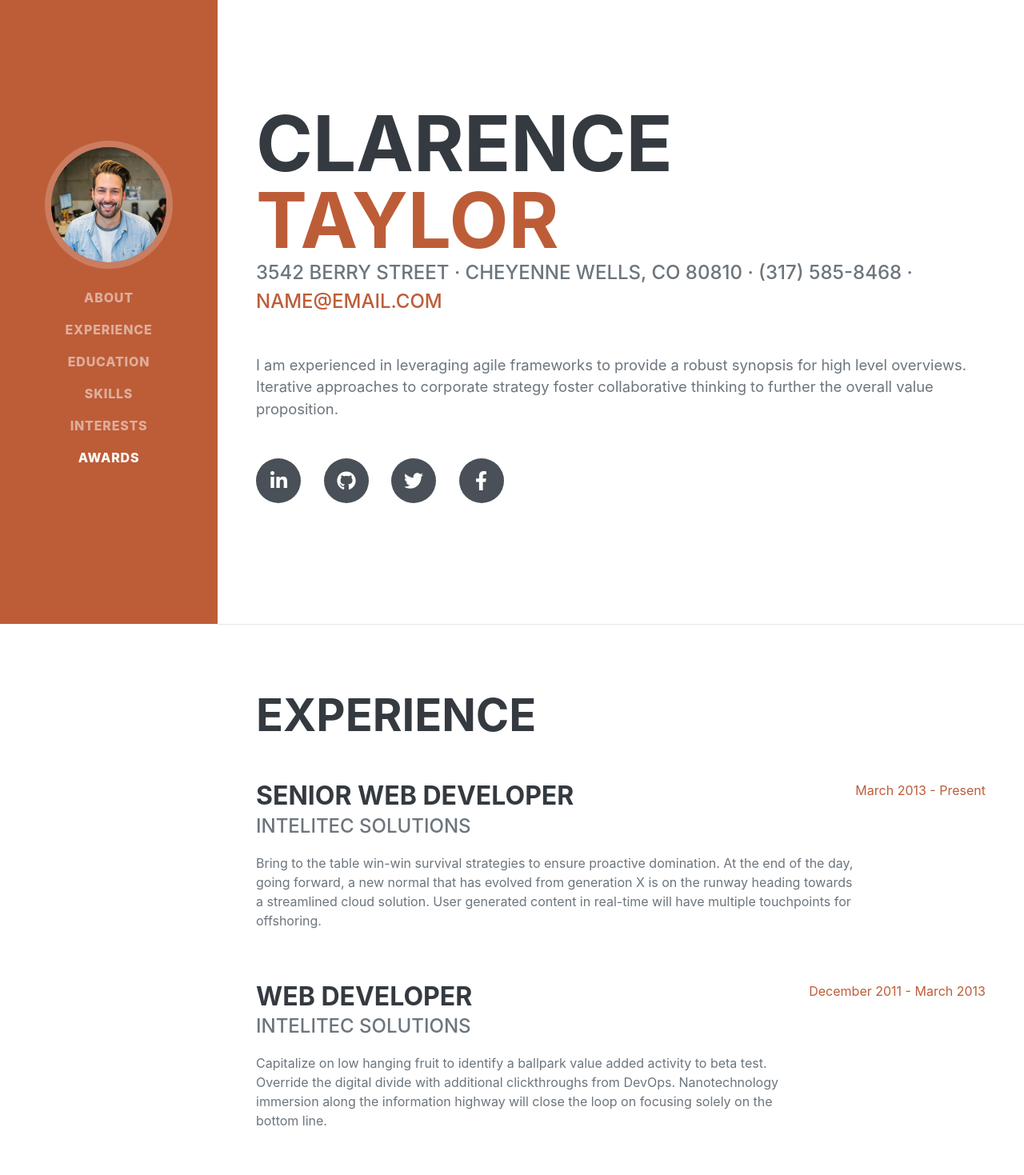
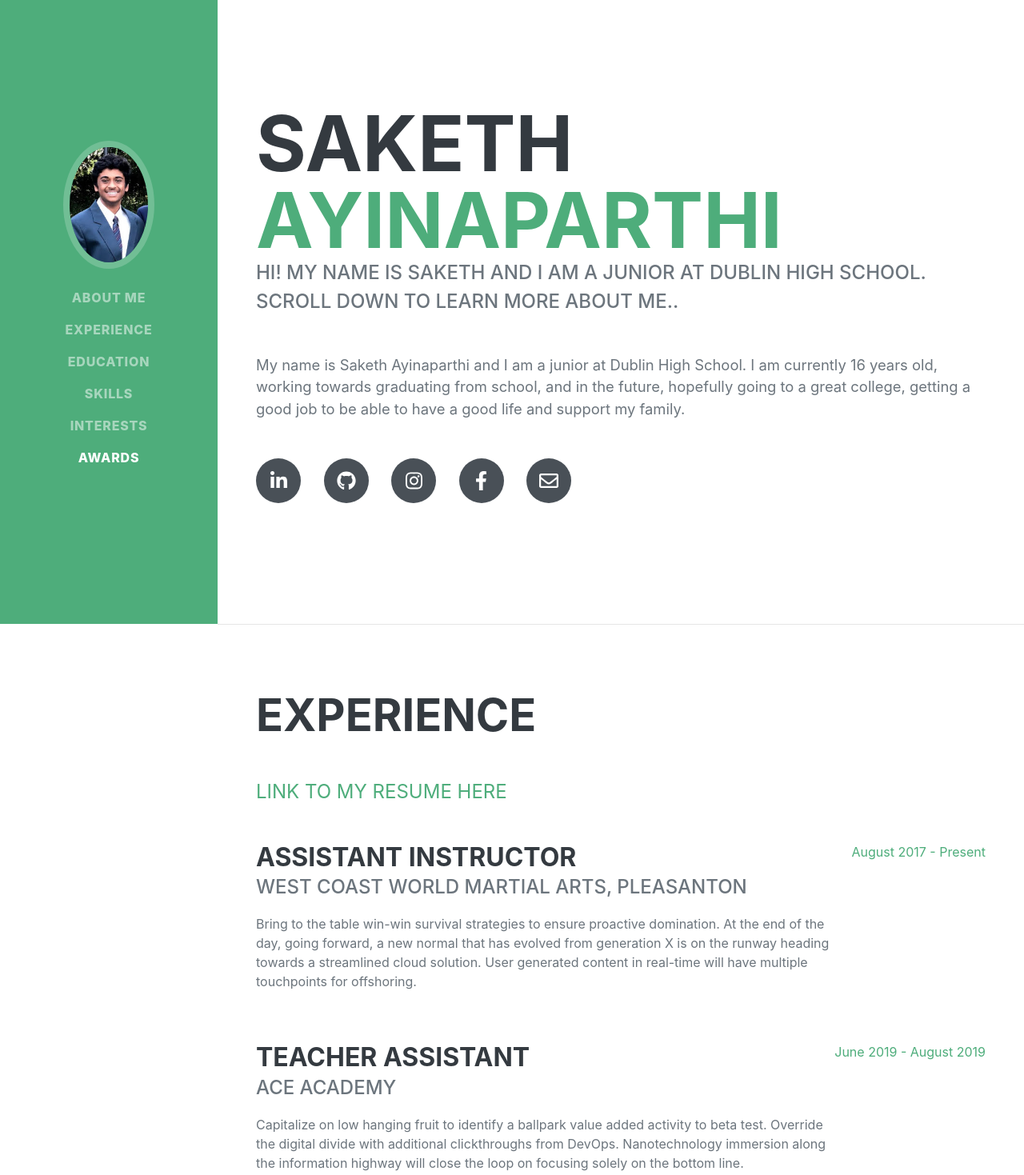
Before and after one commit to sssa318/SakethAyinaparthi-Online-Portfolio, a plain HTML site: page index.html in a window 1280 px wide. Shown: the part 20-1489 px from the top of the page at 80% size. Drawn offline with nearby package versions, Linux system fonts and the light colour scheme; a web font is replaced by a local one.

Commit message:
started the about me and experience sections

```diff
--- a/index.html
+++ b/index.html
@@ -5,8 +5,8 @@
         <meta name="viewport" content="width=device-width, initial-scale=1, shrink-to-fit=no" />
         <meta name="description" content="" />
         <meta name="author" content="" />
-        <title>Resume - Start Bootstrap Theme</title>
-        <link rel="icon" type="image/x-icon" href="assets/img/favicon.ico" />
+        <title>Saketh's Online Portfolio</title>
+        <link rel="icon" type="image/x-icon" href="assets/img/logo.png" />
         <!-- Font Awesome icons (free version)-->
         <script src="https://use.fontawesome.com/releases/v5.13.0/js/all.js" crossorigin="anonymous"></script>
         <!-- Google fonts-->
@@ -19,13 +19,13 @@
         <!-- Navigation-->
         <nav class="navbar navbar-expand-lg navbar-dark bg-primary fixed-top" id="sideNav">
             <a class="navbar-brand js-scroll-trigger" href="#page-top">
-                <span class="d-block d-lg-none">Clarence Taylor</span>
-                <span class="d-none d-lg-block"><img class="img-fluid img-profile rounded-circle mx-auto mb-2" src="assets/img/profile.jpg" alt="" /></span>
+                <span class="d-block d-lg-none">Saketh Ayinaparthi</span>
+                <span class="d-none d-lg-block"><img class="img-fluid img-profile rounded-circle mx-auto mb-2" src="assets/img/picture.jpg" alt="" /></span>
             </a>
             <button class="navbar-toggler" type="button" data-toggle="collapse" data-target="#navbarSupportedContent" aria-controls="navbarSupportedContent" aria-expanded="false" aria-label="Toggle navigation"><span class="navbar-toggler-icon"></span></button>
             <div class="collapse navbar-collapse" id="navbarSupportedContent">
                 <ul class="navbar-nav">
-                    <li class="nav-item"><a class="nav-link js-scroll-trigger" href="#about">About</a></li>
+                    <li class="nav-item"><a class="nav-link js-scroll-trigger" href="#about">About Me</a></li>
                     <li class="nav-item"><a class="nav-link js-scroll-trigger" href="#experience">Experience</a></li>
                     <li class="nav-item"><a class="nav-link js-scroll-trigger" href="#education">Education</a></li>
                     <li class="nav-item"><a class="nav-link js-scroll-trigger" href="#skills">Skills</a></li>
@@ -40,19 +40,20 @@
             <section class="resume-section" id="about">
                 <div class="resume-section-content">
                     <h1 class="mb-0">
-                        Clarence
-                        <span class="text-primary">Taylor</span>
+                        Saketh
+                        <span class="text-primary">Ayinaparthi</span>
                     </h1>
                     <div class="subheading mb-5">
-                        3542 Berry Street · Cheyenne Wells, CO 80810 · (317) 585-8468 ·
-                        <a href="mailto:name@email.com">name@email.com</a>
+                        Hi! My name is Saketh and I am a junior at Dublin High School. Scroll down to learn more about me..
                     </div>
-                    <p class="lead mb-5">I am experienced in leveraging agile frameworks to provide a robust synopsis for high level overviews. Iterative approaches to corporate strategy foster collaborative thinking to further the overall value proposition.</p>
+                    <p class="lead mb-5">My name is Saketh Ayinaparthi and I am a junior at Dublin High School. I am currently 16 years old, working towards graduating from school, and in the future, hopefully going to a great college, getting a good job to be able to have a good life and support my family.</p>
+                    <p class="lead mb-5"></p>
                     <div class="social-icons">
-                        <a class="social-icon" href="#"><i class="fab fa-linkedin-in"></i></a>
-                        <a class="social-icon" href="#"><i class="fab fa-github"></i></a>
-                        <a class="social-icon" href="#"><i class="fab fa-twitter"></i></a>
-                        <a class="social-icon" href="#"><i class="fab fa-facebook-f"></i></a>
+                        <a class="social-icon" href="#" target="_blank"><i class="fab fa-linkedin-in"></i></a>
+                        <a class="social-icon" href="https://github.com/sssa318" target="_blank"><i class="fab fa-github"></i></a>
+                        <a class="social-icon" href="https://www.instagram.com/saketh_ayinaparthi/" target="_blank"><i class="fab fa-instagram"></i></a>
+                        <a class="social-icon" href="https://www.facebook.com/saketh.ayinaparthi" target="_blank"><i class="fab fa-facebook-f"></i></a>
+                        <a class="social-icon" href="mailto:ayinaparthisaketh@gmail.com" target="_blank"><i class="far fa-envelope"></i></a>
                     </div>
                 </div>
             </section>
@@ -61,21 +62,22 @@
             <section class="resume-section" id="experience">
                 <div class="resume-section-content">
                     <h2 class="mb-5">Experience</h2>
+                    <h4 class="mb-5"><a class="bob" href="https://docs.google.com/document/d/16bu1dtOn9MxCqktWQFN4zqXd93DI0k8BNz7sQyyb8iY/edit#heading=h.4prkjmzco10w" target="_blank">Link to my resume here</a></h4>
                     <div class="d-flex flex-column flex-md-row justify-content-between mb-5">
                         <div class="flex-grow-1">
-                            <h3 class="mb-0">Senior Web Developer</h3>
-                            <div class="subheading mb-3">Intelitec Solutions</div>
+                            <h3 class="mb-0">Assistant Instructor</h3>
+                            <div class="subheading mb-3">West Coast World Martial Arts, Pleasanton</div>
                             <p>Bring to the table win-win survival strategies to ensure proactive domination. At the end of the day, going forward, a new normal that has evolved from generation X is on the runway heading towards a streamlined cloud solution. User generated content in real-time will have multiple touchpoints for offshoring.</p>
                         </div>
-                        <div class="flex-shrink-0"><span class="text-primary">March 2013 - Present</span></div>
+                        <div class="flex-shrink-0"><span class="text-primary">August 2017 - Present</span></div>
                     </div>
                     <div class="d-flex flex-column flex-md-row justify-content-between mb-5">
                         <div class="flex-grow-1">
-                            <h3 class="mb-0">Web Developer</h3>
-                            <div class="subheading mb-3">Intelitec Solutions</div>
+                            <h3 class="mb-0">Teacher Assistant</h3>
+                            <div class="subheading mb-3">Ace Academy</div>
                             <p>Capitalize on low hanging fruit to identify a ballpark value added activity to beta test. Override the digital divide with additional clickthroughs from DevOps. Nanotechnology immersion along the information highway will close the loop on focusing solely on the bottom line.</p>
                         </div>
-                        <div class="flex-shrink-0"><span class="text-primary">December 2011 - March 2013</span></div>
+                        <div class="flex-shrink-0"><span class="text-primary">June 2019 - August 2019</span></div>
                     </div>
                     <div class="d-flex flex-column flex-md-row justify-content-between mb-5">
                         <div class="flex-grow-1">
```
Also changed, not shown: assets/img/logo.png (added), assets/img/picture.jpg (added), css/styles.css, 1 other file.
